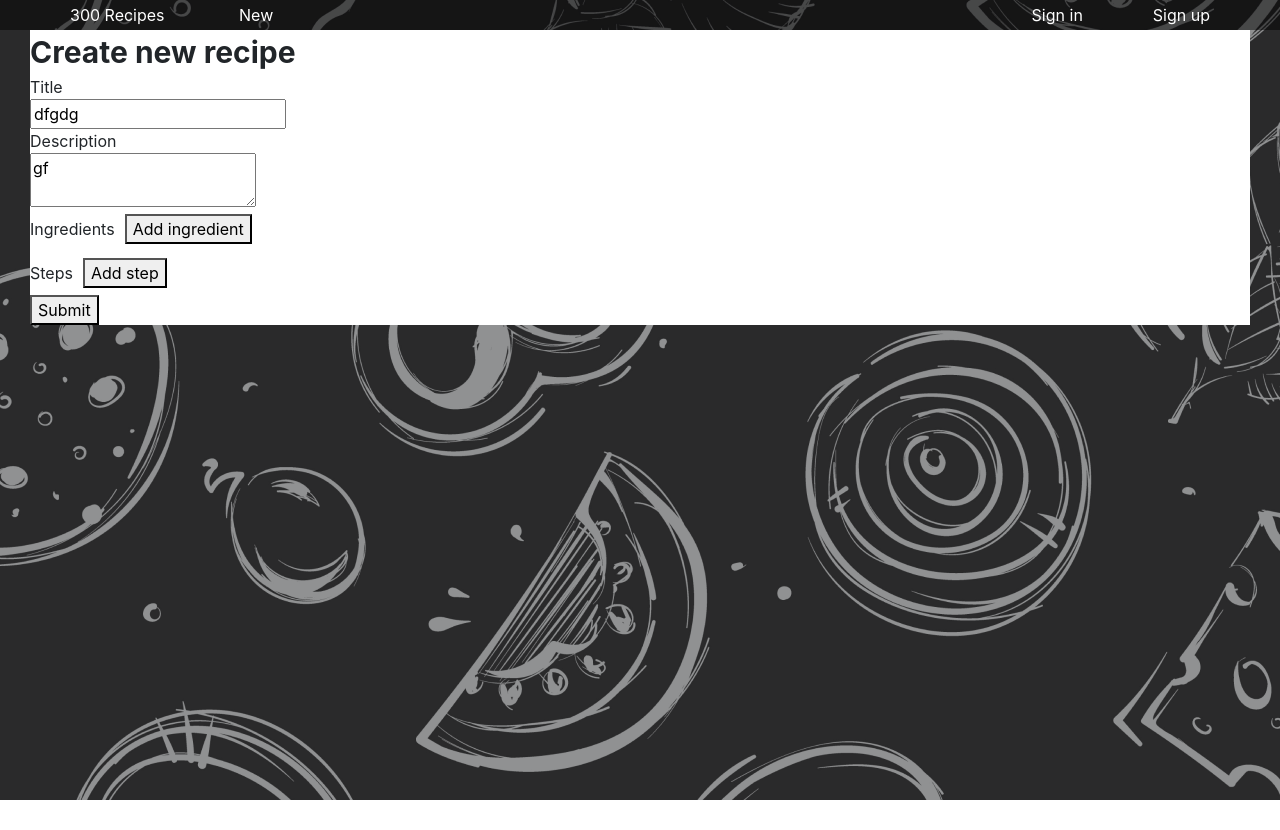
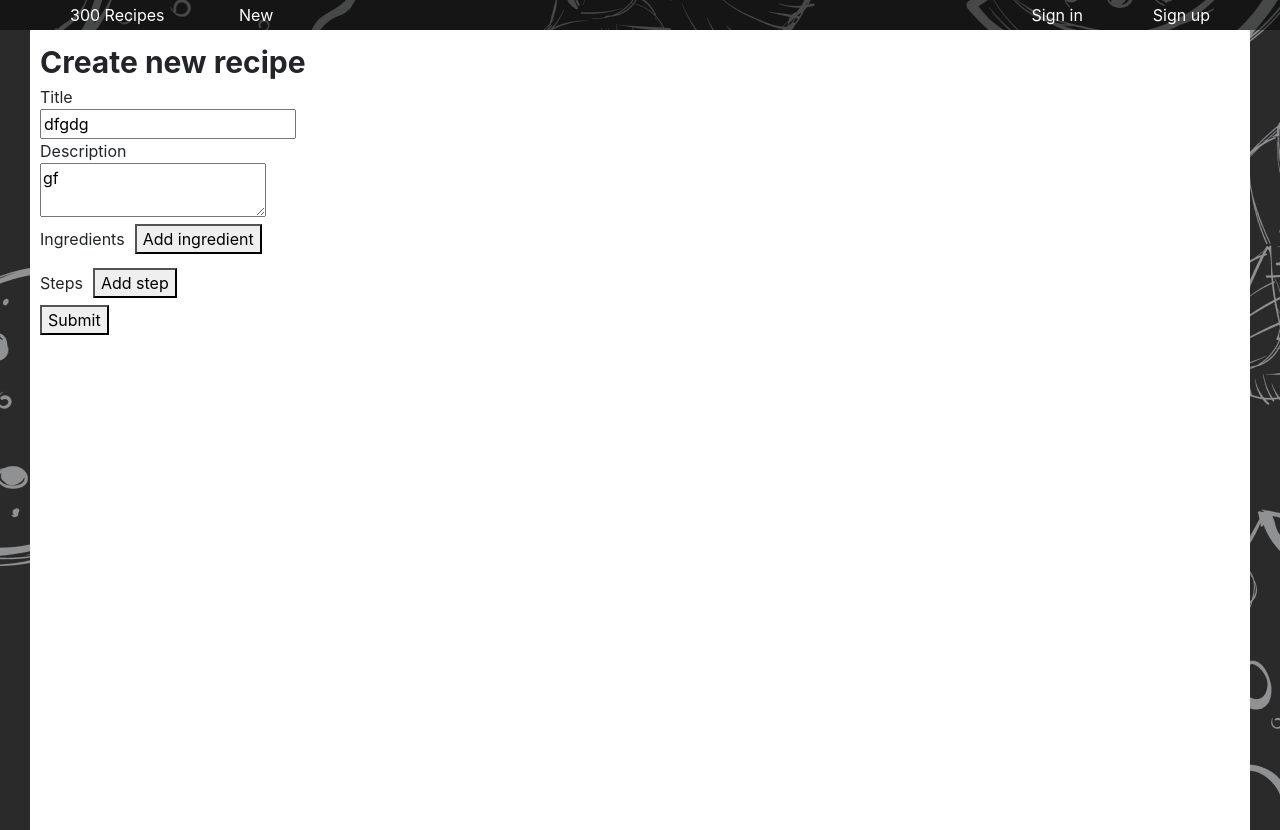
Before and after one commit to 300recipes/300recipes, an Angular app in the folder frontend/src/main/web/: page /receipts/create in a window 1280 px wide. Before the commit the page ends 800 px from the top, so only its background shows below. Built offline with nearby package versions, Linux system fonts and the light colour scheme.

Commit message:
basic styles

```diff
--- a/frontend/src/main/web/src/modules/receipt/create-receipt-page/create-receipt-page.component.css
+++ b/frontend/src/main/web/src/modules/receipt/create-receipt-page/create-receipt-page.component.css
@@ -5,7 +5,11 @@
   align-items: flex-start;
   background-color: white;
   margin: 0 30px;
+  height: 100%;
+  padding: 10px;
+  box-sizing: border-box;
 }
+
 
 .create-recipe > .title {
   font-size: 30px;
@@ -17,6 +21,10 @@
   flex-direction: column;
   align-items: flex-start;
   justify-content: flex-start;
+}
+
+.ingredient-row > * {
+  margin-right: 10px;
 }
 
 .header {
@@ -46,3 +54,7 @@
   align-items: flex-start;
   justify-content: flex-start;
 }
+
+.step-row > * {
+  margin-bottom: 5px;
+}
--- a/frontend/src/main/web/src/modules/receipt/create-receipt-page/create-receipt-page.component.ts
+++ b/frontend/src/main/web/src/modules/receipt/create-receipt-page/create-receipt-page.component.ts
@@ -10,6 +10,7 @@ export class CreateReceiptPageComponent implements OnInit {
 
   public receiptForm: FormGroup;
 
+  // todo: get from api
   public ingredients = [
     'sugar',
     'salt',
```
